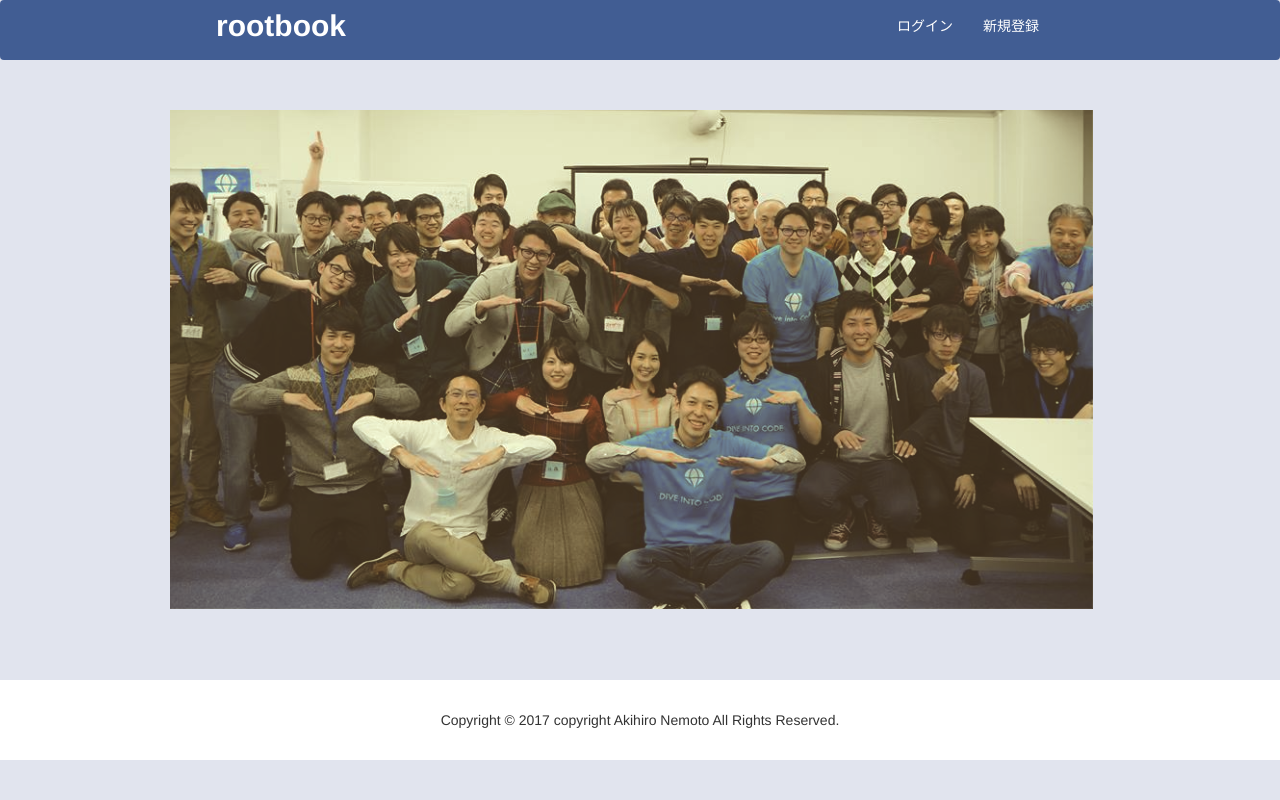
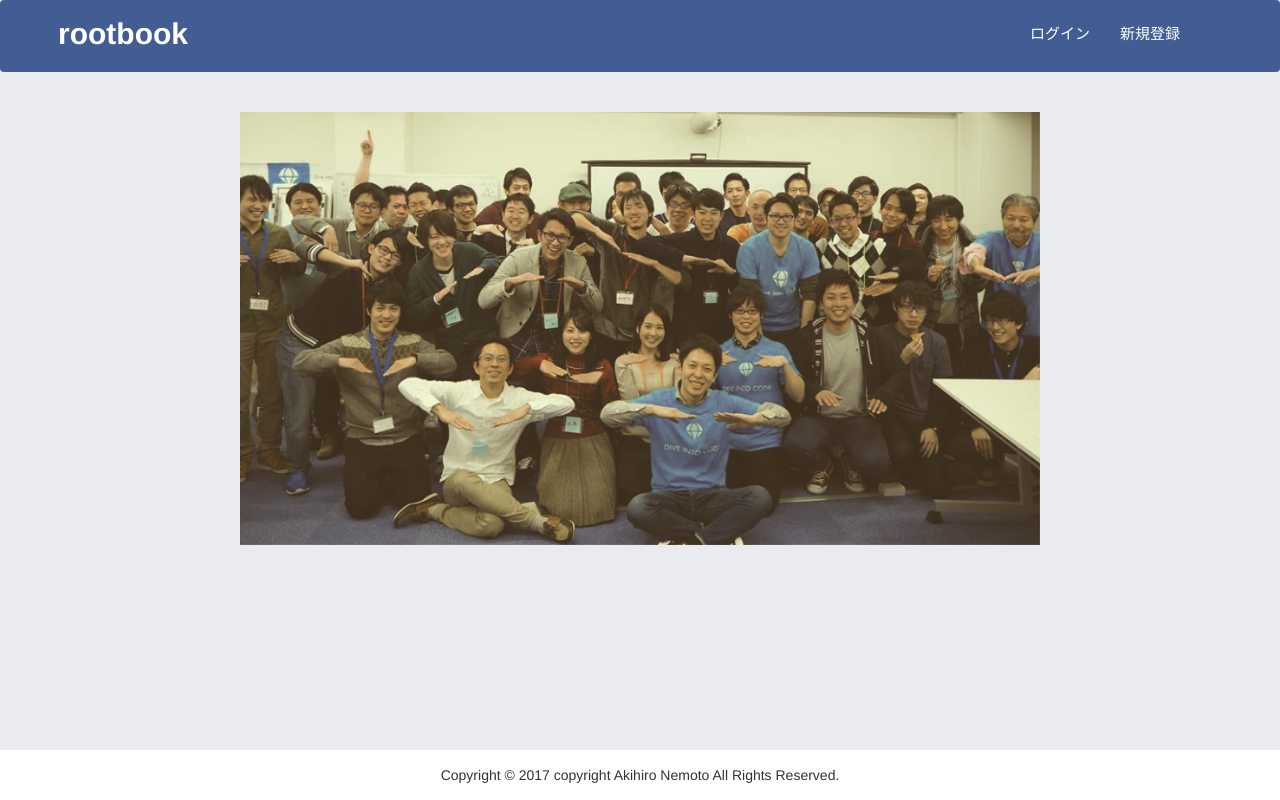
Before and after one commit to aki-06/rootbook, a Rails app: page / in a window 1280 px wide. Run offline with Rails 7, Linux system fonts and the light colour scheme; style sheets or scripts are compiled from the project's sources; some libraries are stand-ins or nearby versions.

Commit message:
fixed top

```diff
--- /dev/null
+++ b/app/assets/javascripts/users.coffee
@@ -0,0 +1,3 @@
+# Place all the behaviors and hooks related to the matching controller here.
+# All this logic will automatically be available in application.js.
+# You can use CoffeeScript in this file: http://coffeescript.org/
--- a/app/assets/stylesheets/application.css.scss
+++ b/app/assets/stylesheets/application.css.scss
@@ -17,48 +17,80 @@
  @import "bootstrap";
 
 
+ html,body{
+   position: relative;
+   font-family: "Helvetica Neue",Helvetica,Arial,sans-serif;
+   height: 100%;
+   background-color: #E9EBEE
+ }
 
-/*=====  header  ===== */
-.navbar {
+ .spBr{
+   display: none;
+ }
+
+ .navbar{
    background-color: #415D93;
-  height: 60px;
+   margin: 0 auto;
+ }
+
+ .navbar-default .navbar-nav>li>a{
+   color: #fff;
+   opacity: 1;
+   font-size: 15px;
+ }
+
+ .navbar>.container .navbar-brand{
+   margin-top: 20px;
+ }
+ .navbar>.container .navbar-brand img,
+ .navbar>.container-fluid .navbar-brand img{
+   padding: 7.5px;
+ }
+
+ .navbar-nav > li > a{
+   padding-top: 20px;
+   padding-bottom: 20px;
+  }
+
+ .navbar-toggle{
+   padding: 15px 10px;
+   border:none;
+ }
+
+ .navbar-default{border-color: transparent;}
+ .navbar-default .navbar-toggle .icon-bar{
+   background: #fff;
+ }
+
+ .navbar-default .navbar-toggle:focus, .navbar-default .navbar-toggle:hover{
+   background: inherit;
  }
  #rootbook {
    color: #fff;
    font-weight: bold;
-  margin-left: 200px;
    font-size: 30px;
    text-decoration: none;
  }
-#rootbook:hover {
-  background-color: #415D93;
+#gnavi {
+   padding-top: 3px;
  }
-#link {
-  color: #fff;
-}
-#link:hover {
-  background-color: #415D93;
-  color: #ccc;
-}
-#nav-right {
-  margin-right: 240px;
-}
-/*=====  /header  ===== */
-/*=====  content  ===== */
-body {
-  background-color: #E1E4EE;
-}
-/*=====  /content  ===== */
-
-/*=====  footer  ===== */
  footer {
-  height: 80px;
+   height: 50px;
    background-color: #fff;
    text-align: center;
+   width: 100%;
+   bottom: 0;
+   margin-bottom: 0;
+   position: absolute;
  }
  footer > p {
-  padding-top: 30px;
+   padding-top: 15px;
  }
-
-
-/*=====  /footer  ===== */
+/*
+ @media only screen and (max-width: 480px){
+   .navbar-default .navbar-nav>li>a{
+     padding-bottom: 10px;
+     padding-top: 10px;
+   }
+ }
+ */
--- a/app/assets/stylesheets/top.scss
+++ b/app/assets/stylesheets/top.scss
@@ -1,9 +1,15 @@
 // Place all the styles related to the Top controller here.
 // They will automatically be included in application.css.
 // You can use Sass (SCSS) here: http://sass-lang.com/
-.content {
-  height: 600px;
+
+.img-responsive {
+  margin: 0 auto;
+}
+.top-image {
+  margin: 0 auto;
+  margin-top: 40px;
 }
 img {
-  margin: 30px 0 0 100px;
+  height: 600px;
+  width: 800px;
 }
--- /dev/null
+++ b/app/assets/stylesheets/users.scss
@@ -0,0 +1,3 @@
+// Place all the styles related to the users controller here.
+// They will automatically be included in application.css.
+// You can use Sass (SCSS) here: http://sass-lang.com/
--- a/app/controllers/topics_controller.rb
+++ b/app/controllers/topics_controller.rb
@@ -1,4 +1,5 @@
 class TopicsController < ApplicationController
   def index
+    @topic = Topic.new
   end
 end
--- /dev/null
+++ b/app/helpers/users_helper.rb
@@ -0,0 +1,2 @@
+module UsersHelper
+end
--- a/app/views/layouts/_footer.html.erb
+++ b/app/views/layouts/_footer.html.erb
@@ -1,3 +1,3 @@
-<footer>
+<footer class="footer">
   <p>Copyright &copy; 2017 copyright Akihiro Nemoto All Rights Reserved.</p>
 </footer>
--- a/app/views/layouts/_header.html.erb
+++ b/app/views/layouts/_header.html.erb
@@ -1,13 +1,23 @@
-<header class="navbar">
-  <nav>
-    <ul class="nav navbar-nav navbar-left">
-      <li><%= link_to "rootbook", root_path, id: "rootbook" %></li>
-    </ul>
-    <div id="nav-right">
-    <ul class="nav navbar-nav navbar-right">
-      <li><%= link_to "ログイン", '#', id: "link" %></li>
-      <li><%= link_to "新規登録", '#', id: "link" %></li>
-    </ul>
-  </div>
-  </nav>
-</header>
+<header>
+    <nav class="navbar navbar-default">
+      <div class="container">
+        <div class="navbar-header">
+          <button type="button" class="navbar-toggle" data-toggle="collapse" data-target="#gnavi">
+            <span class="sr-only">メニュー</span>
+            <span class="icon-bar"></span>
+            <span class="icon-bar"></span>
+            <span class="icon-bar"></span>
+          </button>
+          <div class="navbar-brand" style="padding: 3px;">
+            <%= link_to "rootbook", root_path, id: "rootbook" %>
+          </div>
+        </div>
+        <div id="gnavi" class="collapse navbar-collapse navbar-right">
+          <ul class="nav navbar-nav">
+            <li><%= link_to "ログイン", '#' %></li>
+            <li><%= link_to "新規登録", '#' %></li>
+          </ul>
+        </div>
+      </div>
+    </nav>
+  </header>
--- a/app/views/layouts/application.html.erb
+++ b/app/views/layouts/application.html.erb
@@ -9,10 +9,12 @@
   <%= javascript_include_tag 'application', 'data-turbolinks-track' => true %>
   <%= csrf_meta_tags %>
   <meta name="viewport" content="width=device-width, initial-scale=1">
+  <script src="https://code.jquery.com/jquery-2.2.4.min.js"></script>
+  <script src="https://maxcdn.bootstrapcdn.com/bootstrap/3.3.7/js/bootstrap.min.js"></script>
 </head>
 <body>
 <%= render 'layouts/header' %>
-  <div class="container">
+  <div class="content">
     <%= yield %>
   </div>
 <%= render 'layouts/footer' %>
--- a/app/views/top/index.html.erb
+++ b/app/views/top/index.html.erb
@@ -1,3 +1,3 @@
-<div class="content">
-  <img src="<%= asset_path "top-image2.png" %>">
+<div class="container top-image">
+  <img src="<%= asset_path "top-image2.png" %>" class="img-responsive center-block">
 </div>
--- a/app/views/topics/index.html.erb
+++ b/app/views/topics/index.html.erb
@@ -1,2 +1 @@
-<h1>Topics#index</h1>
-<p>Find me in app/views/topics/index.html.erb</p>
+<h1>ここに投稿が表示される</h1>
--- /dev/null
+++ b/app/views/users/index.html.erb
@@ -0,0 +1,2 @@
+<h1>Users#index</h1>
+<p>Find me in app/views/users/index.html.erb</p>
--- /dev/null
+++ b/app/views/users/show.html.erb
@@ -0,0 +1,2 @@
+<h1>Users#show</h1>
+<p>Find me in app/views/users/show.html.erb</p>
```
Also changed, not shown: app/controllers/users_controller.rb (added, +7 -0 lines), test/controllers/users_controller_test.rb (added, +14 -0 lines), app/assets/images/top-image.png (deleted). Lines whose indentation alone changed are shown as unchanged.
